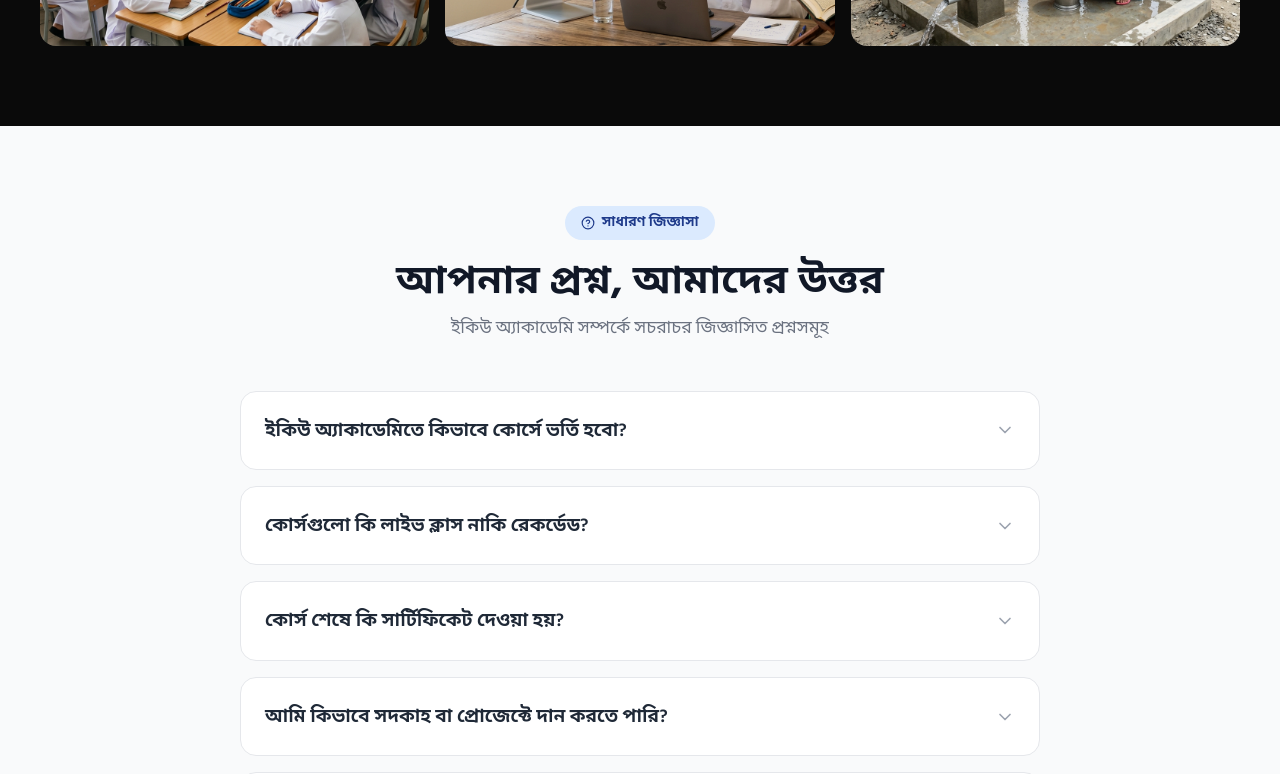
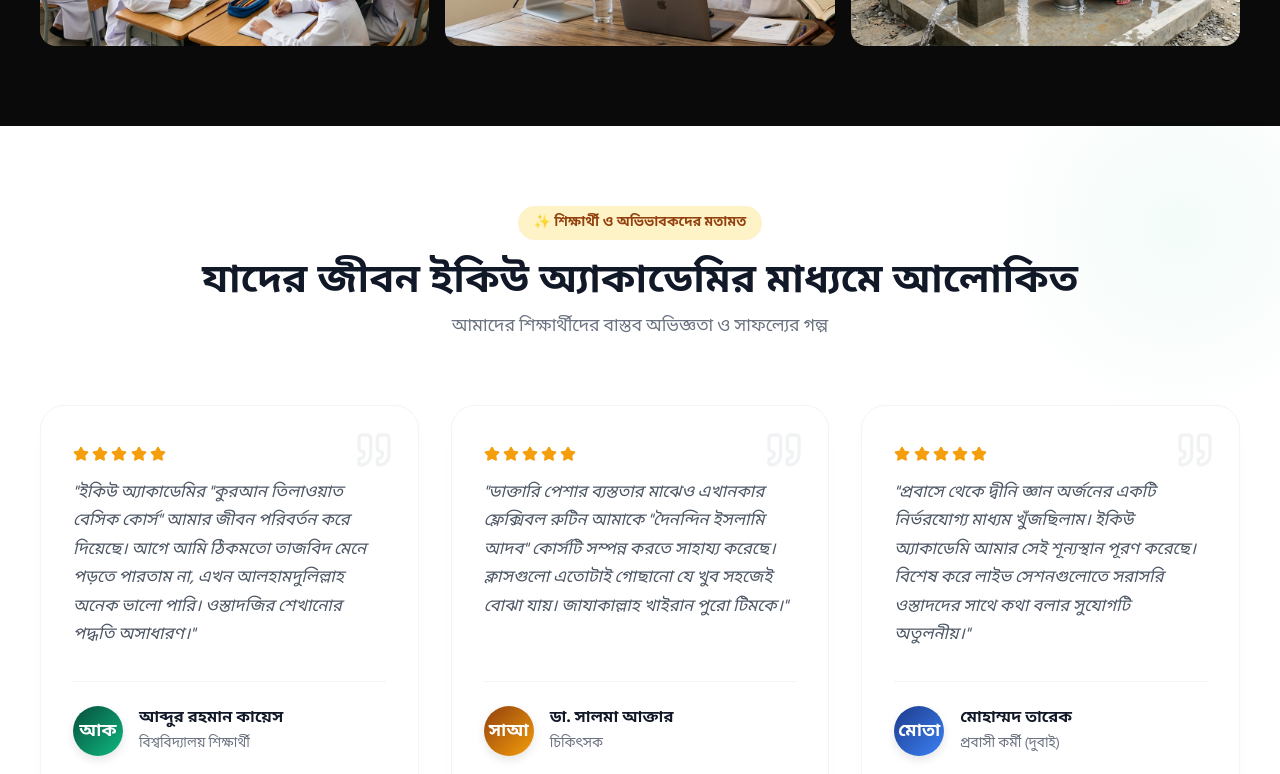
Before and after one commit to farad-alam/IQC-Academy, a Next.js app: page / in a window 1280 px wide. Shown: the part 6440-7214 px from the top of the page. Built offline with nearby package versions, Linux system fonts and the light colour scheme.

Commit message:
UI: Add unique Testimonials section

```diff
--- a/app/(user)/home.module.css
+++ b/app/(user)/home.module.css
@@ -1596,6 +1596,158 @@
   .galleryOverlay { opacity: 1; }
 }
 
+/* ─── Testimonials Section ─── */
+.testimonialsSection {
+  background: #ffffff;
+  padding: 5rem 2rem;
+  display: flex;
+  justify-content: center;
+  position: relative;
+  overflow: hidden;
+}
+
+.testimonialsSection::before {
+  content: '';
+  position: absolute;
+  top: -100px;
+  right: -100px;
+  width: 400px;
+  height: 400px;
+  background: radial-gradient(circle, rgba(16, 185, 129, 0.05) 0%, transparent 70%);
+  border-radius: 50%;
+  pointer-events: none;
+}
+
+.testimonialsInner {
+  max-width: 1200px;
+  width: 100%;
+  position: relative;
+  z-index: 10;
+}
+
+.testimonialsHeader {
+  text-align: center;
+  margin-bottom: 4rem;
+}
+
+.testimonialsBadge {
+  display: inline-block;
+  background: #FEF3C7;
+  color: #92400E;
+  font-size: 0.85rem;
+  font-weight: 700;
+  padding: 0.4rem 1rem;
+  border-radius: 999px;
+  margin-bottom: 1rem;
+}
+
+.testimonialsTitle {
+  font-size: 2.5rem;
+  font-weight: 800;
+  color: #111827;
+  margin-bottom: 0.5rem;
+  line-height: 1.2;
+}
+
+.testimonialsSubtitle {
+  color: #6B7280;
+  font-size: 1.1rem;
+}
+
+.testimonialsGrid {
+  display: grid;
+  grid-template-columns: repeat(3, 1fr);
+  gap: 2rem;
+}
+
+.testimonialCard {
+  background: #ffffff;
+  border: 1px solid #F3F4F6;
+  border-radius: 1.5rem;
+  padding: 2.5rem 2rem;
+  position: relative;
+  transition: transform 0.3s ease, box-shadow 0.3s ease;
+  box-shadow: 0 10px 25px -5px rgba(0,0,0,0.02);
+  display: flex;
+  flex-direction: column;
+}
+
+.testimonialCard:hover {
+  transform: translateY(-8px);
+  box-shadow: 0 20px 40px -10px rgba(0,0,0,0.08);
+  border-color: #10B981;
+}
+
+.testimonialQuoteIcon {
+  color: #E5E7EB;
+  position: absolute;
+  top: 1.5rem;
+  right: 1.5rem;
+  opacity: 0.5;
+}
+
+.testimonialStars {
+  display: flex;
+  gap: 0.2rem;
+  margin-bottom: 1rem;
+}
+
+.testimonialContent {
+  font-size: 1.05rem;
+  color: #4B5563;
+  line-height: 1.7;
+  flex-grow: 1;
+  margin-bottom: 2rem;
+  font-style: italic;
+  position: relative;
+  z-index: 2;
+}
+
+.testimonialAuthor {
+  display: flex;
+  align-items: center;
+  gap: 1rem;
+  border-top: 1px solid #F3F4F6;
+  padding-top: 1.5rem;
+}
+
+.testimonialAvatar {
+  width: 50px;
+  height: 50px;
+  border-radius: 50%;
+  display: flex;
+  align-items: center;
+  justify-content: center;
+  color: #ffffff;
+  font-weight: 800;
+  font-size: 1.1rem;
+  flex-shrink: 0;
+  box-shadow: 0 4px 10px rgba(0,0,0,0.1);
+}
+
+.testimonialName {
+  font-size: 1rem;
+  font-weight: 700;
+  color: #111827;
+  margin: 0 0 0.2rem 0;
+}
+
+.testimonialRole {
+  font-size: 0.85rem;
+  color: #6B7280;
+}
+
+@media (max-width: 1024px) {
+  .testimonialsGrid { grid-template-columns: repeat(2, 1fr); }
+  .testimonialsTitle { font-size: 2rem; }
+}
+
+@media (max-width: 640px) {
+  .testimonialsGrid { grid-template-columns: 1fr; }
+  .testimonialsTitle { font-size: 1.8rem; }
+  .testimonialCard { padding: 2rem 1.5rem; }
+}
+
 /* ─── FAQ Section ─── */
 .faqSection {
   background: #f9fafb;
--- a/app/(user)/page.js
+++ b/app/(user)/page.js
@@ -1,8 +1,8 @@
 'use client';
 import Link from 'next/link';
-import { BookOpen, GraduationCap, ArrowRight, Heart, PlayCircle, Bell, Clock, Users, Star, Lock, CheckCircle, Target, MapPin, Users2, Image as ImageIcon, MessageCircle, Phone, HelpCircle, ChevronDown, Send } from 'lucide-react';
+import { BookOpen, GraduationCap, ArrowRight, Heart, PlayCircle, Bell, Clock, Users, Star, Lock, CheckCircle, Target, MapPin, Users2, Image as ImageIcon, MessageCircle, Phone, HelpCircle, ChevronDown, Send, Quote } from 'lucide-react';
 import styles from './home.module.css';
-import { mockCourses, mockProjects, mockGallery, mockFaq } from '@/lib/mockData';
+import { mockCourses, mockProjects, mockGallery, mockFaq, mockTestimonials } from '@/lib/mockData';
 
 export default function HomePage() {
   return (
@@ -400,6 +400,40 @@ export default function HomePage() {
         </div>
       </section>
 
+      {/* Testimonials Section */}
+      <section className={styles.testimonialsSection}>
+        <div className={styles.testimonialsInner}>
+          <div className={styles.testimonialsHeader}>
+            <span className={styles.testimonialsBadge}>✨ শিক্ষার্থী ও অভিভাবকদের মতামত</span>
+            <h2 className={styles.testimonialsTitle}>যাদের জীবন ইকিউ অ্যাকাডেমির মাধ্যমে আলোকিত</h2>
+            <p className={styles.testimonialsSubtitle}>আমাদের শিক্ষার্থীদের বাস্তব অভিজ্ঞতা ও সাফল্যের গল্প</p>
+          </div>
+
+          <div className={styles.testimonialsGrid}>
+            {mockTestimonials.map(testimonial => (
+              <div key={testimonial.id} className={styles.testimonialCard}>
+                <Quote className={styles.testimonialQuoteIcon} size={40} />
+                <div className={styles.testimonialStars}>
+                  {[...Array(testimonial.rating)].map((_, i) => (
+                    <Star key={i} size={16} fill="#F59E0B" color="#F59E0B" />
+                  ))}
+                </div>
+                <p className={styles.testimonialContent}>"{testimonial.content}"</p>
+                <div className={styles.testimonialAuthor}>
+                  <div className={styles.testimonialAvatar} style={{ background: testimonial.avatarColor }}>
+                    {testimonial.initials}
+                  </div>
+                  <div>
+                    <h4 className={styles.testimonialName}>{testimonial.name}</h4>
+                    <span className={styles.testimonialRole}>{testimonial.role}</span>
+                  </div>
+                </div>
+              </div>
+            ))}
+          </div>
+        </div>
+      </section>
+
       {/* FAQ Section */}
       <section className={styles.faqSection}>
         <div className={styles.faqInner}>
```
Also changed, not shown: lib/mockData.js.
